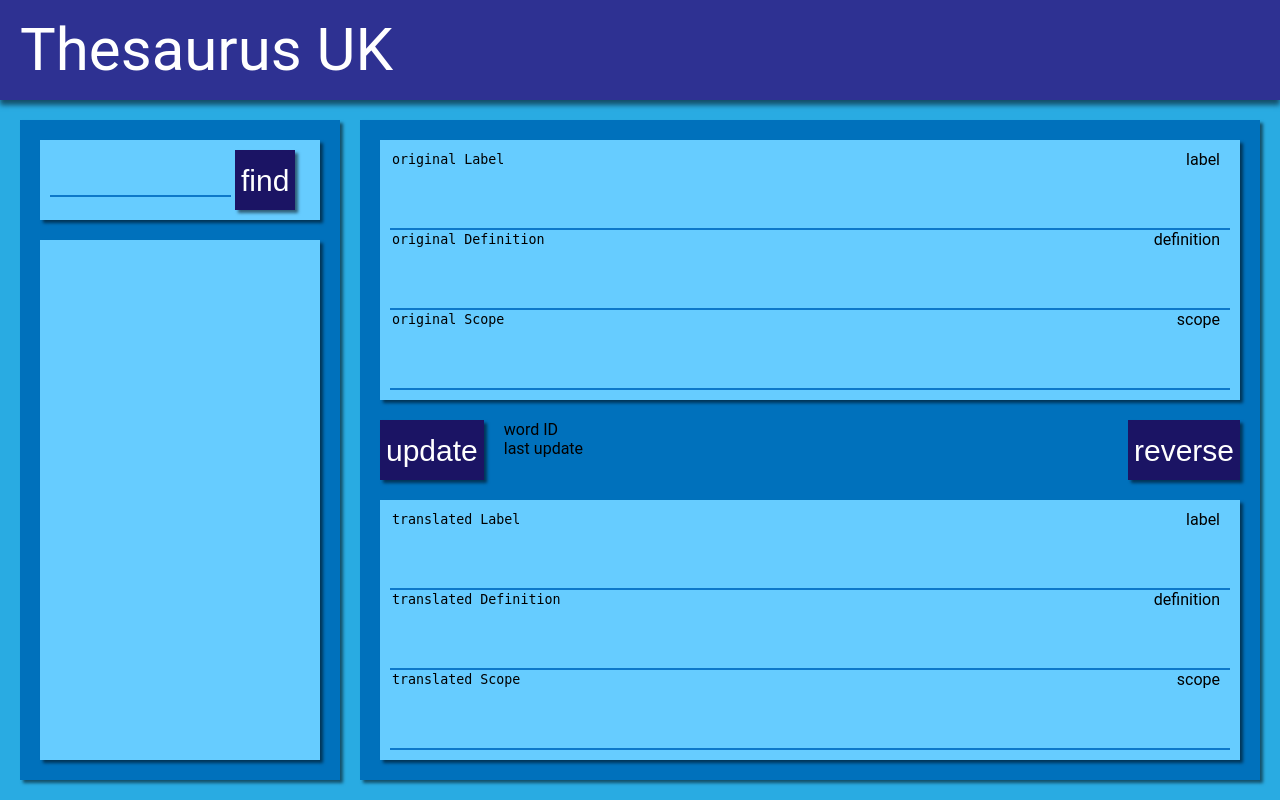
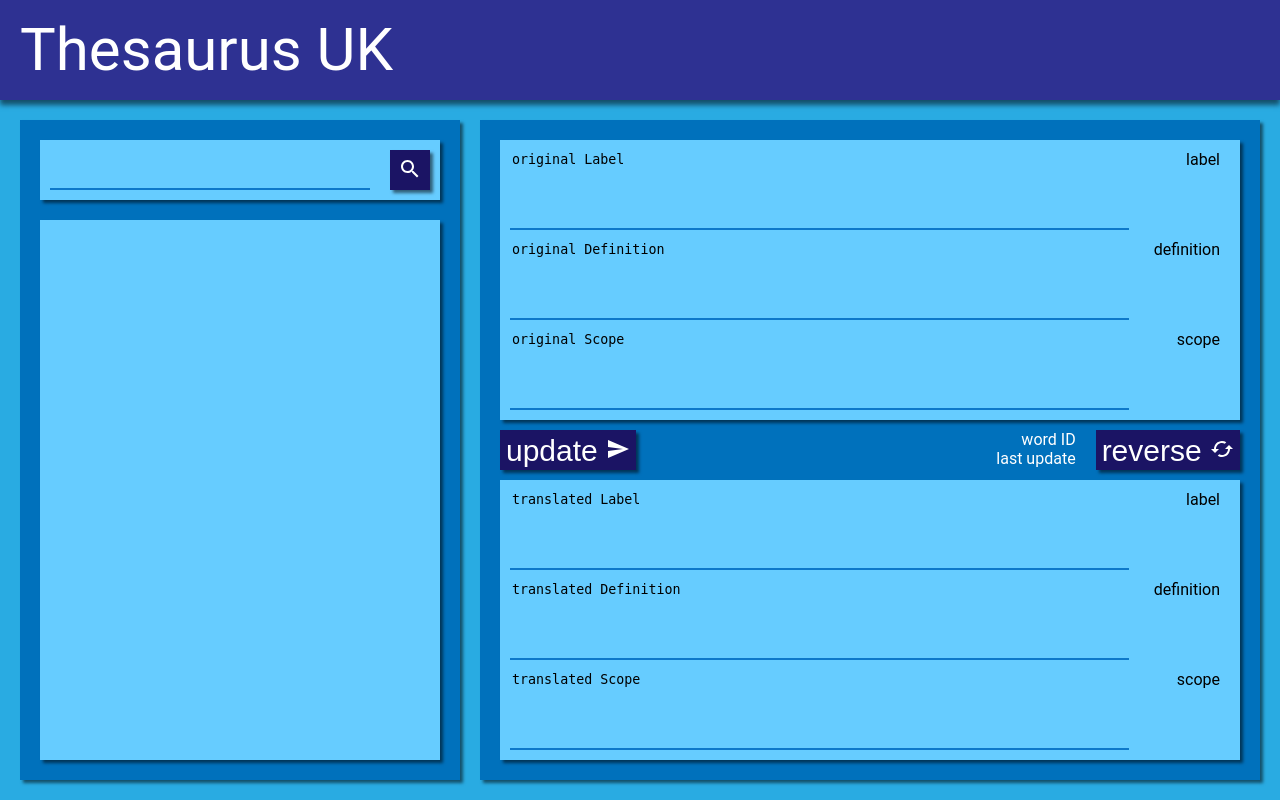
Before and after one commit to EbrithilNogare/thesaurus, a PHP site: page / in a window 1280 px wide. Run offline with PHP 8.4, Linux system fonts and the light colour scheme; data that the repository does not hold is empty.

Commit message:
design improve

```diff
--- a/scripts/main.js
+++ b/scripts/main.js
@@ -18,8 +18,10 @@ function loadLeaf(id){
 			if(!leafCollDOM.hidden){
 				leafCollDOM.hidden = true;
 				leafCollDOM.innerHTML = "";
+				leafCollDOM.parentNode.getElementsByTagName("svg")[0].style="transform: rotate(0deg);";
 				return;
 			}
+			leafCollDOM.parentNode.getElementsByTagName("svg")[0].style="transform: rotate(90deg);";
 
 			if(json["childs"].length != 0){
 
--- a/styles/main.css
+++ b/styles/main.css
@@ -10,6 +10,24 @@ html, body{
 	margin: 0;
 
 	font-family: roboto;
+}
+
+/* scrollbar */
+::-webkit-scrollbar {
+	width: 10px;
+}
+::-webkit-scrollbar-track {
+	background: #3FA9F5;
+}
+::-webkit-scrollbar-thumb {
+	background: #2E3192;
+}
+::-webkit-scrollbar-thumb:hover {
+	background: #090c5c;
+}
+
+input:focus, textarea:focus, select:focus{
+	outline: none;
 }
 
 header{
@@ -40,15 +58,19 @@ button{
 	background: #1B1464;
 	box-shadow: #0008 3px 3px 3px;
 
-	height:60px;
-	min-width:60px;
+	height:40px;
+	min-width:40px;
 
 	color: #fff;
 	font-size: 30px;
-	line-height: 60px;
+	line-height: 40px;
 
 	border:0;
 	cursor: pointer;
+}
+
+button:hover{
+	background: #1f12a5;
 }
 
 .grid{
@@ -59,6 +81,8 @@ button{
 	background: #66CCFF;
 	box-shadow: #0008 3px 3px 3px;
 
+    grid-gap: 10px;
+
 	padding: 10px;
 }
 
@@ -66,16 +90,13 @@ button{
 	display: grid;
 	grid-gap: 20px;
 	grid-template-columns: 1fr;
-	grid-template-rows: 80px 1fr;
+	grid-template-rows: 60px 1fr;
 
-	width: 25%;
+	width: 440px;
 }
 
 .treeBlock{
 	background: #66CCFF;
-	box-shadow: #0008 1px 3px 5px;
-
-	margin: 10px;
 }
 
 .treeHeader{
@@ -84,7 +105,7 @@ button{
 
 	cursor: pointer;
 
-	padding: 5px;
+	padding: 8px;
 }
 
 .treeHeader svg{
@@ -93,16 +114,16 @@ button{
 
 
 .treeCollection{
-	padding: 5px 5px 5px 20px;
+	padding: 0px 0px 5px 20px;
 }
 
 .translation{
 	display: grid;
-	grid-gap: 20px;
+	grid-gap: 10px;
 	grid-template-columns: 1fr;
 	grid-template-rows: 1fr auto 1fr;
 
-	width: calc(75% - 60px);
+	width: calc(100% - 500px);
 }
 
 .translation .actions{
@@ -112,13 +133,18 @@ button{
 }
 
 .inputField textarea{
-	width:100%;
+	width: calc(100% - 101px);
 	height: 100%;
 }
 
 .inputField label{
 	position: absolute;
 	right:60px;
+}
+
+.translationInfo{
+	color: #fff;
+	text-align: right;
 }
 
 textarea,
@@ -132,6 +158,21 @@ input[type=text]{
 
 .searchBlock{
 	height: 100%;
+
+	display: grid;
+	grid-gap: 20px;
+	grid-template-columns: 1fr auto;
+}
+
+.searchBlock input{
+	min-width: 10px;
+
+    font-size: x-large;
+}
+
+button svg{
+	fill: #fff;
+	margin: auto;
 }
 
 textarea:focus,
--- a/templates/navigation.php
+++ b/templates/navigation.php
@@ -7,9 +7,7 @@ include_once("common/sqlQueries.php");
 class Navigation{
 	private $searchValue = "";
 	private $hiearchyTree = [];
-	private $triangleSVG = <<<SVG
-		<svg xmlns="http://www.w3.org/2000/svg" height="24" viewBox="0 0 24 24" width="24"><path d="M10 17l5-5-5-5v10z"/><path d="M0 24V0h24v24H0z" fill="none"/></svg>
-SVG;
+	private $triangleSVG = '<svg xmlns="http://www.w3.org/2000/svg" height="24" viewBox="0 0 24 24" width="24"><path d="M10 17l5-5-5-5v10z"/><path d="M0 24V0h24v24H0z" fill="none"/></svg>';
 
 	function __construct(){
 		$searchValue = "";
@@ -27,12 +25,13 @@ HTML;
 
 	function searchBar($searchValue){
 		$searchValue = htmlentities($searchValue);
+		$searchSVG = file_get_contents("images/icons/search.svg");
 
 		return <<<HTML
 			<div class="block searchBlock">
 				<input type="text" value="{$searchValue}"/>
 				<button class="">
-					find
+					{$searchSVG}
 				</button>
 			</div>
 HTML;
--- a/templates/translator.php
+++ b/templates/translator.php
@@ -8,6 +8,9 @@ class Translator{
 	}
 
 	function render(){
+		$cachedSVG = file_get_contents("images/icons/cached.svg");
+		$sendSVG = file_get_contents("images/icons/send.svg");
+
 		echo <<<HTML
 		<section class="translation">
 			{$this->translatorFieldset("original Label","original Definition","original Scope", "en")}
@@ -15,15 +18,17 @@ class Translator{
 			<div class="actions">
 				<button class="btn light-blue darken-4 waves-effect waves-light">
 					update
+					{$sendSVG}
 				</button>
 
-				<div class="card-panel light-blue lighten-5">
+				<div class="translationInfo">
 					<div id='wordID'>word ID</div>
 					<div id='wordID'>last update</div>
 				</div>
 
 				<button class="btn right light-blue darken-4 waves-effect waves-light">
 					reverse
+					{$cachedSVG}
 				</button>
 			</div>
 
```
Also changed, not shown: images/icons/arrow_right-24px.svg (added), images/icons/cached.svg (added), images/icons/cancel_schedule_send-24px.svg (added), images/icons/search.svg (added), images/icons/send.svg (added), 1 other file.
